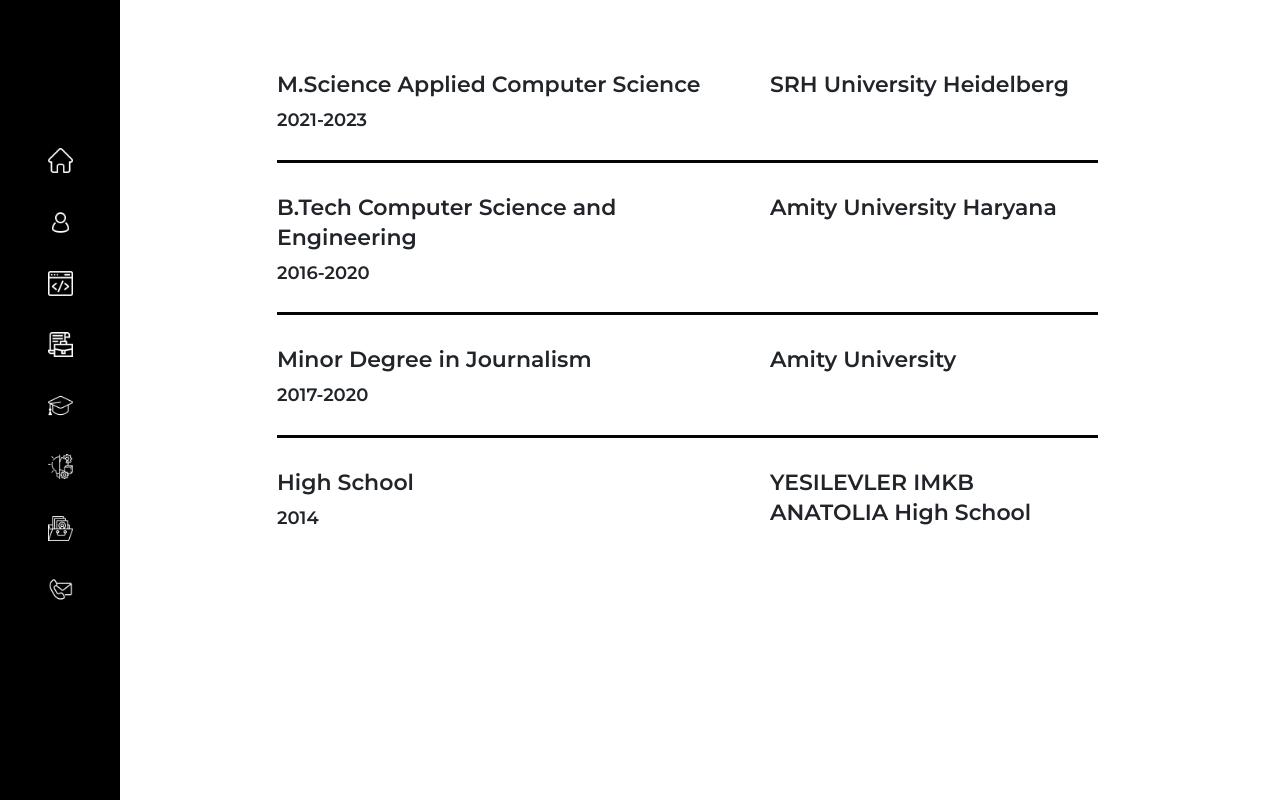
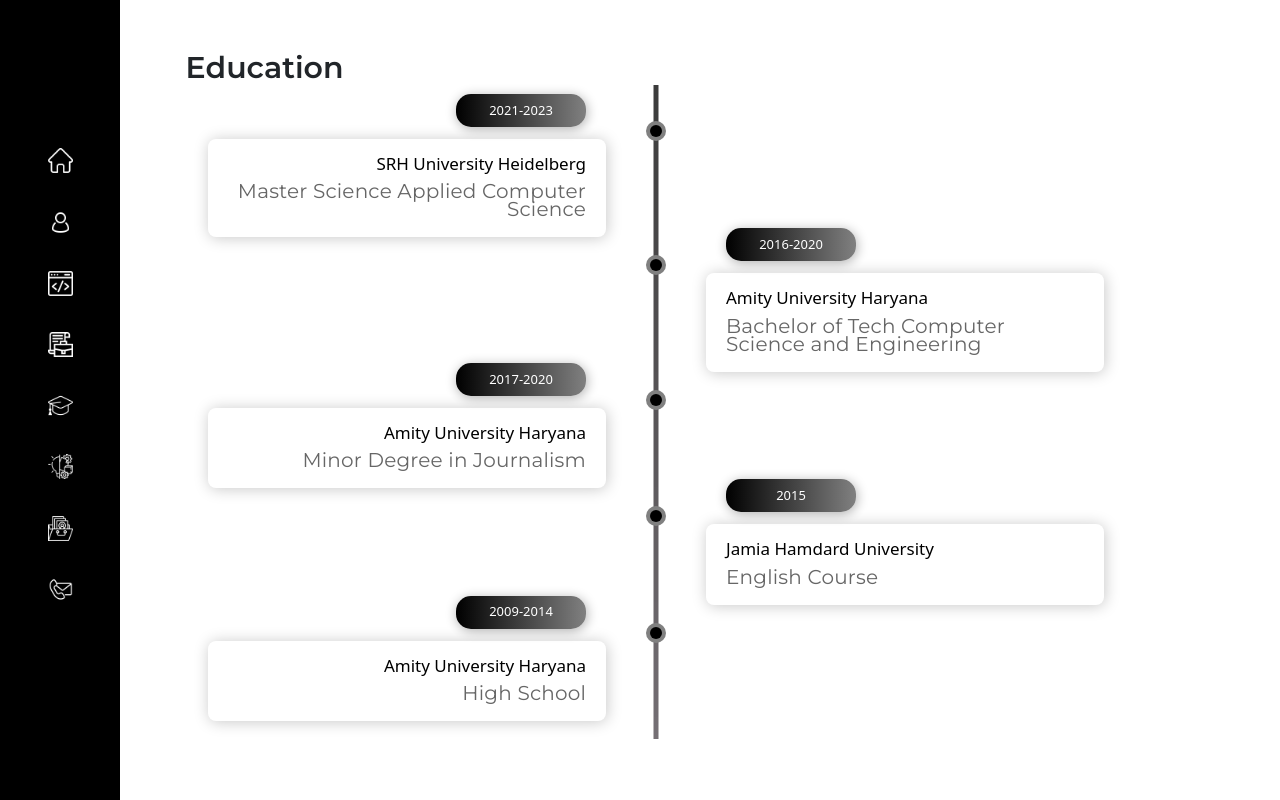
Before and after one commit to EnesAgir-7/React_Portfolio, a React (Create React App) app: page /education in a window 1280 px wide. Built offline with nearby package versions, Linux system fonts and the light colour scheme.

Commit message:
education

```diff
--- a/src/Pages/Education/Education.css
+++ b/src/Pages/Education/Education.css
@@ -1,70 +1,183 @@
-/* #education {height: 100vh;display: flex;justify-content: center;align-items: center;  min-height: 100vh;} */
-#education {
-  padding-top: 0%;
+.scroll{
+  padding-top: 20px;
+}
+.education {
+	width: 100%;
+	height: auto;
+	display: grid;
+	place-items: center;
+	padding-top: 50px;
+}
+.education .head {
+	font-size: 29px;
+	color: rgba(2, 2, 2, 0.767);
+	position: relative;
+	margin-bottom: 100px;
+	font-weight: 500;
+}
+.education .head::after {
+	content: " ";
+	position: absolute;
+	width: 50%;
+	height: 3px;
+	left: 50%;
+	bottom: -5px;
+	transform: translateX(-50%);
+	background-image: linear-gradient(to right, rgba(0, 0, 0, 0.767), rgba(255, 255, 255, 0.747));
 }
 
-@keyframes Slider {
-  0%{
-    top: 200px;
+.white{
+  background-color: #fff;
+	border-radius: 8px;
+	box-shadow: 1px 1px 15px rgba(0, 0, 0, 0.218);
+	padding: 15px 20px;
 }
-  60%{
-    top: 60px;
+
+/* edu Css Start  */
+
+.list {
+	width: 71%;
+	height: auto;
+	margin: auto 0;
+	position: relative;
 }
-  100%{
-    top: 0px;
+.list ul {
+	list-style: none;
+}
+.list ul::after {
+	content: " ";
+	position: absolute;
+	width: 5px;
+	height: 100%;
+	left: 51.8%;
+	top: 35px;
+	transform: translateX(-50%);
+	background-image: linear-gradient(to bottom, rgba(0, 0, 0, 0.767), rgba(73, 65, 72, 0.747));
+}
+.list ul li {
+	width: 50%;
+	height: auto;
+	padding: 18px 20px;
+	position: relative;
+	z-index: 99;
+}
+.list ul li:nth-child(4) {
+	margin-bottom: 0;
+}
+.list ul li .circle {
+	position: absolute;
+	width: 20px;
+	height: 20px;
+	border-radius: 50%;
+	background-color: grey;
+	top: 0;
+	display: grid;
+	place-items: center;
+}
+.circle::after{
+	content: ' ';
+	width: 12px;
+	height: 12px;
+	background-color: black;
+	border-radius: 50%;
+}
+ul li:nth-child(odd) .circle {
+	transform: translate(50%, -50%);
+	right: -40px;
+}
+ul li:nth-child(even) .circle {
+	transform: translate(-50%, -50%);
+	left: -40px;
+}
+ul li .date {
+	position: absolute;
+	width: 130px;
+	height: 33px;
+	background-image: linear-gradient(to right,black,grey);
+	border-radius: 15px;
+	top: -45px;
+	display: grid;
+	place-items: center;
+	color: #fff;
+	font-size: 13px;
+	box-shadow: 1px 2px 12px rgba(0, 0, 0, 0.318);
+}
+.list ul li:nth-child(odd) {
+	float: left;
+	clear: right;
+	text-align: right;
+	transform: translateX(-30px);
+}
+ul li:nth-child(odd) .date {
+	right: 20px;
+}
+.list ul li:nth-child(even) {
+	float: right;
+	clear: left;
+	transform: translateX(30px);
+}
+ul li .heading {
+	font-size: 17px;
+	color: black;
+}
+ul li p {
+	font-size: 13px;
+	color: #666;
+	line-height: 18px;
+	margin: 6px 0 4px 0;
+}
+ul li a {
+	font-size: 13px;
+	text-decoration: none;
+	color: rgb(18, 54, 214);
+	transition: all 0.3s ease;
+}
+
+
+@media only screen and (min-width:798px) and (max-width: 1100px) {
+	.list{
+		width: 80%;
 	}
 }
 
-#education h5 {
-  margin-bottom: 10px;
-  line-height: 22px;
-  animation: Slider 3s linear;
+@media only screen and (max-width: 798px) {
+	.list{
+		width: 70%;
+		transform: translateX(20px);
 	}
-
-#education .educationblock {
-  border-bottom: 3px solid rgb(5, 5, 5);
-  margin-bottom: 10px;
-  padding: 20px 0px;
+	.list ul::after{
+		left: -40px;
 	}
-
-#education .educationblock:last-child {
-  border-bottom: 0px;
+	.list ul li {
+		width: 100%;
+		float: none;
+		clear: none;
+		margin-bottom: 80px;
 	}
-#education .tab-pane {
-  padding: 100px;
-  padding-top: 50px;
+	.list ul li .circle{
+		left: -40px;
+		transform: translate(-50%, -50%);
 	}
-#education .nav-tabs {
-  border: 0px;
+	.list ul li .date{
+		left: 20px;
 	}
-#education .nav-tabs .nav-link {
-  border: 0px;
-  background-color: #fff;
-  border: 1px solid #000;
-  border-radius: 0px;
-  margin-right: 10px;
-  color: #000;
-  padding: 5px 40px;
-  font-size: 18px;
-  font-weight: 600;
+	.list ul li:nth-child(odd) {
+		transform: translateX(0px);
+		text-align: left;
 	}
-#education .nav-tabs .nav-link.active {
-  background-color: #000;
-  color: #fff;
-  border-radius: 0px;
-}
-
-@media (max-width: 767px) {
-  #education .nav-tabs .nav-link {
-    padding: 5px 30px;
+	.list ul li:nth-child(even) {
+		transform: translateX(0px);
 	}
 }
 
-@media (max-width: 767px) {
-  #education {
-    padding-top: 120px;
+@media only screen and (max-width: 550px) {
+	.list{
+		width: 80%;
 	}
-  #education .tab-pane {
-    padding-top: 20px;
+	.list ul::after{
+		left: -20px;
+	}
+	.list ul li .circle{
+		left: -20px;
 	}
 }
--- a/src/Pages/Education/Education.tsx
+++ b/src/Pages/Education/Education.tsx
@@ -4,34 +4,52 @@
 
 const Education = () => {
   return (
-    <div id="education">
-      <div className="container">
-        <div className="row">
-          <div className="col-sm-11 offset-sm-1">
-            <div className="tab-content">
-              <div className="tab-pane active" id="education">
-                {services.map((item, i) => (
-                <div className="educationblock" key={i}>
-                  <div className="row" key={i}>
-                    <div className="col-sm-7">
-                      <h5 data-aos="fade-left">
-                        {item.coursename}
-                      </h5>
-                      <h6>{item.courseyear}</h6>
-                    </div>
-                    <div className="col-sm-5">
-                      <div className="educationright">
-                        <h5 data-aos="fade-left">{item.institute} </h5>
-                      </div>
-                    </div>
-                  </div>
-                </div>
-                ))}
+    <div className="education">
+        <div className="list">
+          <h2 data-aos="fade-down">Education</h2>
+        <div className="scroll">
+          <ul>
+            <li>
+              <div className="white" data-aos="fade-right">
+                <h3 className="heading ">SRH University Heidelberg</h3>
+                <p>Master Science Applied Computer Science</p>
+                <span className="date">2021-2023</span>
               </div>
-
-            </div>
-            <br />
-          </div>
+              <span className="circle" data-aos="fade-down"></span>
+            </li>
+            <li>
+              <div className="white" data-aos="fade-left">
+                <h3 className="heading ">Amity University Haryana</h3>
+                <p>Bachelor of Tech Computer Science and Engineering </p>
+                <span className="date">2016-2020</span>
+              </div>
+              <span className="circle" data-aos="fade-down"></span>
+            </li>
+            <li>
+              <div className="white" data-aos="fade-right">
+                <h3 className="heading ">Amity University Haryana</h3>
+                <p>Minor Degree in Journalism </p>
+                <span className="date">2017-2020</span>
+              </div>
+              <span className="circle" data-aos="fade-down"></span>
+            </li>
+            <li>
+              <div className="white" data-aos="fade-left">
+                <h3 className="heading ">Jamia Hamdard University</h3>
+                <p>English Course </p>
+                <span className="date">2015</span>
+              </div>
+              <span className="circle" data-aos="fade-down"></span>
+            </li>
+            <li>
+              <div className="white" data-aos="fade-right">
+                <h3 className="heading ">Amity University Haryana</h3>
+                <p> High School</p>
+                <span className="date">2009-2014</span>
+              </div>
+              <span className="circle" data-aos="fade-down"></span>
+            </li>
+          </ul>
         </div>
       </div>
     </div>
```
Lines whose indentation alone changed are shown as unchanged.
